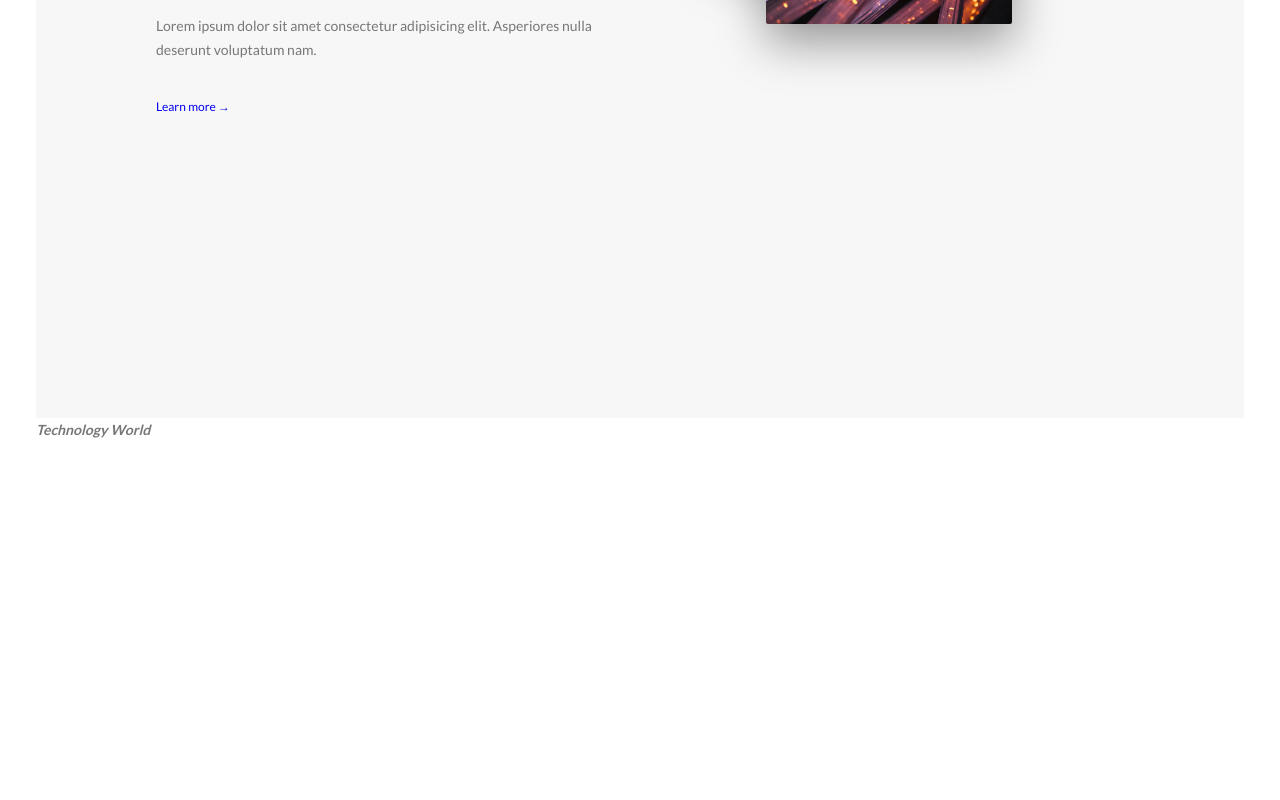
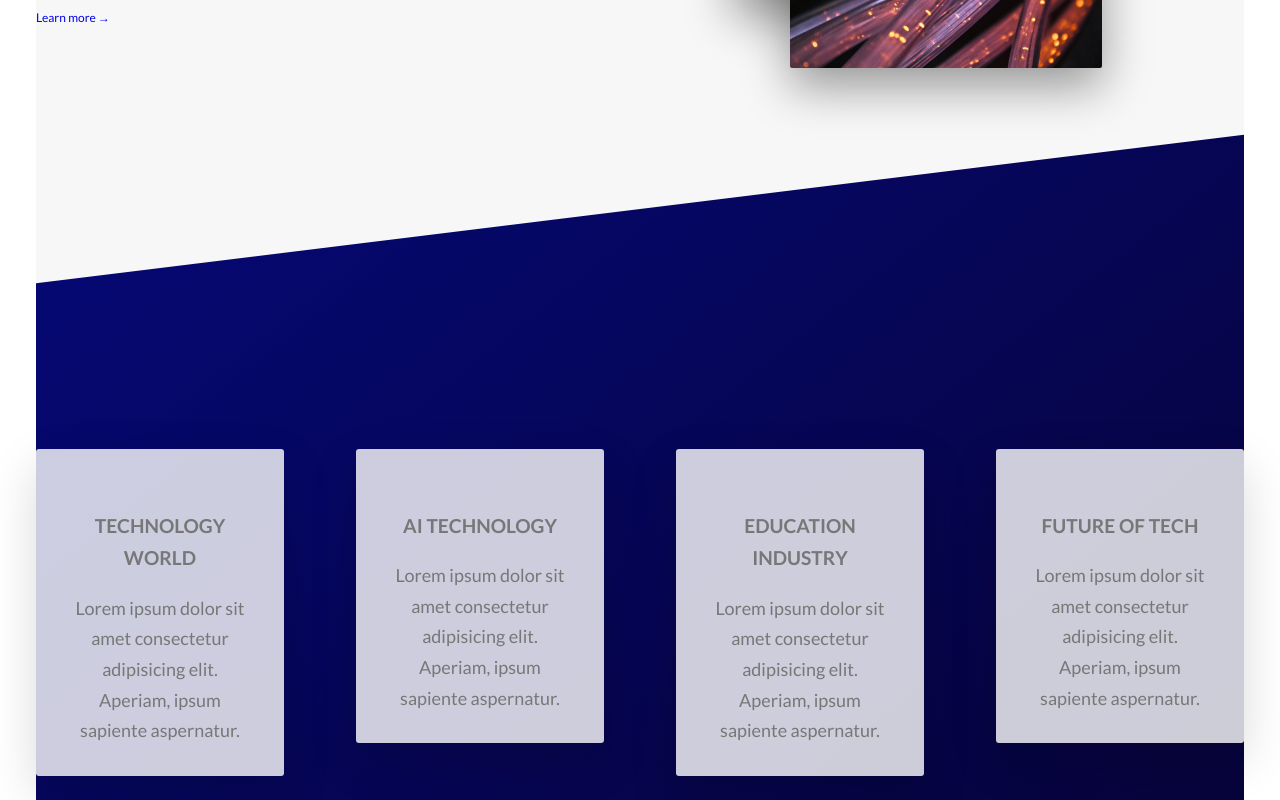
Before and after one commit to vitalypolishchuk/TechV, a website built with Parcel: page src/index.html in a window 1280 px wide. Shown: the part 1300-2100 px from the top of the page. Before the commit the page ends 1778 px from the top, so only its background shows below. Built offline with nearby package versions, Linux system fonts and the light colour scheme.

Commit message:
section-feature

```diff
--- a/src/index.html
+++ b/src/index.html
@@ -116,9 +116,33 @@
         <div class="row">
           <div class="col-1-of-4">
             <div class="feature-box">
-              <i class="feature-box__icon icon-basic-world">
-                <h3 class="heading-tretiary">Technology World</h3>
-              </i>
+              <i class="feature-box__icon icon-basic-world"></i>
+              <h3 class="heading-tertiary u-margin-bottom-small">technology world</h3>
+              <p class="feature-box__text">Lorem ipsum dolor sit amet consectetur adipisicing elit. Aperiam, ipsum sapiente aspernatur.</p>
+            </div>
+          </div>
+
+          <div class="col-1-of-4">
+            <div class="feature-box">
+              <i class="feature-box__icon icon-basic-compass"></i>
+              <h3 class="heading-tertiary u-margin-bottom-small">AI Technology</h3>
+              <p class="feature-box__text">Lorem ipsum dolor sit amet consectetur adipisicing elit. Aperiam, ipsum sapiente aspernatur.</p>
+            </div>
+          </div>
+
+          <div class="col-1-of-4">
+            <div class="feature-box">
+              <i class="feature-box__icon icon-basic-map"></i>
+              <h3 class="heading-tertiary u-margin-bottom-small">Education Industry</h3>
+              <p class="feature-box__text">Lorem ipsum dolor sit amet consectetur adipisicing elit. Aperiam, ipsum sapiente aspernatur.</p>
+            </div>
+          </div>
+
+          <div class="col-1-of-4">
+            <div class="feature-box">
+              <i class="feature-box__icon icon-basic-heart"></i>
+              <h3 class="heading-tertiary u-margin-bottom-small">Future of Tech</h3>
+              <p class="feature-box__text">Lorem ipsum dolor sit amet consectetur adipisicing elit. Aperiam, ipsum sapiente aspernatur.</p>
             </div>
           </div>
         </div>
--- /dev/null
+++ b/src/sass/components/_feature-box.scss
@@ -0,0 +1,30 @@
+.feature-box {
+  background-color: rgba($color-white, 0.8);
+  font-size: 1.5rem;
+  padding: 2.5rem;
+  text-align: center;
+  border-radius: 3px;
+  box-shadow: 0 1.5rem 4rem rgba($color-black, 0.15);
+  transition: transform 0.3s;
+
+  @include respond(tab-port) {
+    padding: 2rem;
+  }
+
+  &__icon {
+    font-size: 6rem;
+    margin-bottom: 0.5rem;
+    display: inline-block;
+    background-image: linear-gradient(to right, $color-primary-light, $color-primary-dark);
+    background-clip: text;
+    color: transparent;
+
+    @include respond(tab-port) {
+      margin-bottom: 0;
+    }
+  }
+
+  &:hover {
+    transform: translateY(-1.5rem) scale(1.03);
+  }
+}
--- a/src/sass/index.scss
+++ b/src/sass/index.scss
@@ -12,6 +12,7 @@
 // components
 @import "./components/buttons";
 @import "./components/compositions";
+@import "./components/feature-box";
 
 // layout
 @import "./layout/footer";
--- a/src/sass/pages/_home.scss
+++ b/src/sass/pages/_home.scss
@@ -1,9 +1,25 @@
 .section-about {
   background-color: $color-gray-light-1;
-  padding: 25rem 10rem;
+  padding: 25rem 0;
   margin-top: -20vh;
 
   @include respond(tab-port) {
     padding: 20rem 0;
   }
 }
+
+.section-features {
+  padding: 20rem 0;
+  background-image: linear-gradient(to right bottom, rgba($color-primary-light, 1), rgba($color-primary-dark, 1));
+  background-size: cover;
+  transform: skewY(-7deg);
+  margin-top: -10rem;
+
+  & > * {
+    transform: skewY(7deg);
+  }
+
+  @include respond(tab-port) {
+    padding: 10rem 0;
+  }
+}
```
Also changed, not shown: src/css/components/feature-box.css (added), src/css/index.css.
